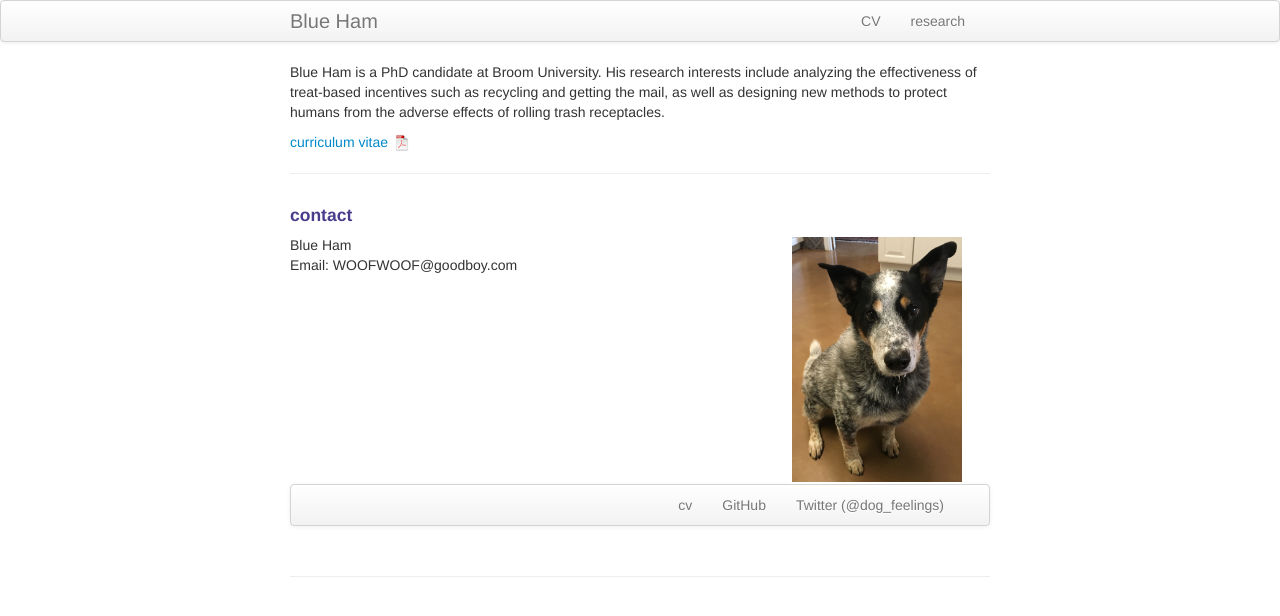
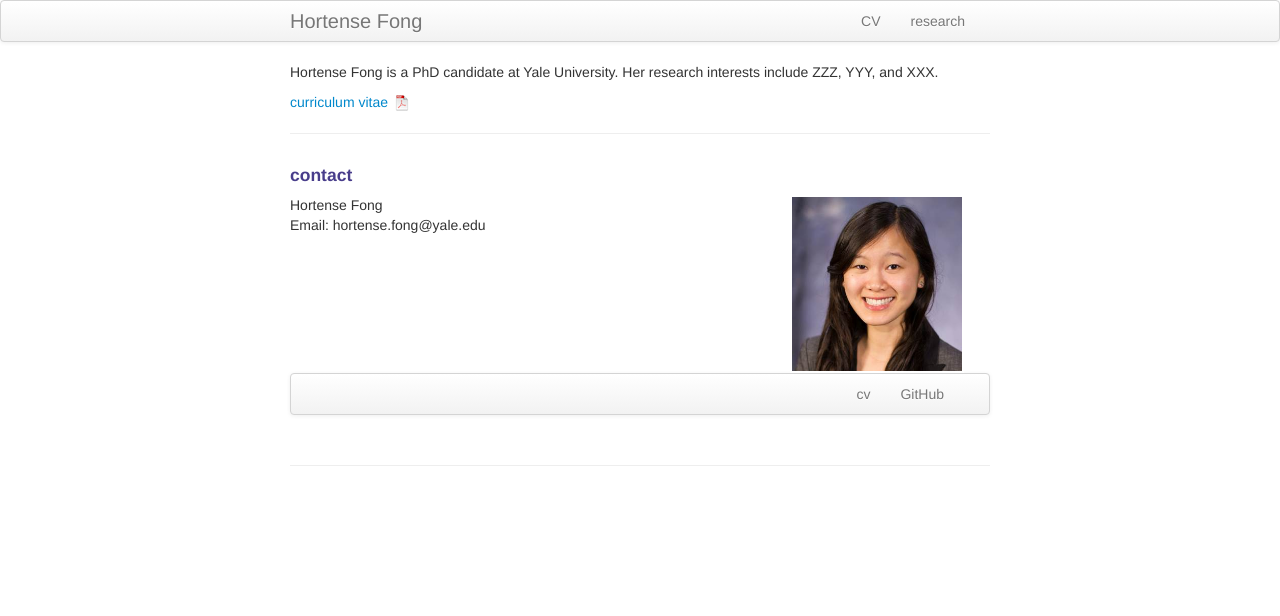
Before and after one commit to hortensefong/hortensefong.github.io, a Jekyll site: the page built from index.md, in a window 1280 px wide. Shown: the top 616 px of the page. Built offline with Jekyll 4.4.1, drawn with Linux system fonts in a browser that asks for light colours.

Commit message:
update my website

```diff
--- a/_config.yml
+++ b/_config.yml
@@ -8,14 +8,13 @@ highlighter: rouge
 # Themes are encouraged to use these universal variables
 # so be sure to set them if your theme uses them.
 #
-title : Blue Ham
+title : Hortense Fong
 author :
-  name : Marisa Carlos
-  email : mbc96@cornell.edu
-  github : mbcarlos
-  twitter : MarisaBriCarlos
+  name : Hortense Fong
+  email : hortense.fong@yale.edu
+  github : hortensefong
 
-production_url : http://marisabriana.github.io
+production_url : http://hortensefong.github.io
 
 # Tell Github to use the kramdown markdown interpreter
 # (see https://help.github.com/articles/migrating-your-pages-site-from-maruku)
--- a/index.md
+++ b/index.md
@@ -1,11 +1,11 @@
 ---
 layout: frontpage
-title: Blue Ham
-description: Blue Ham is a PhD candidate at Broom University.
-keywords: Blue, Ham, treats, recycling, mail, being a good boy
+title: Hortense Fong
+description: Hortense Fong is a PhD candidate at Yale University.
+keywords: Hortense, Fong, research, quantitative marketing
 ---
 
-Blue Ham is a PhD candidate at Broom University. His research interests include analyzing the effectiveness of treat-based incentives such as recycling and getting the mail, as well as designing new methods to protect humans from the adverse effects of rolling trash receptacles.
+Hortense Fong is a PhD candidate at Yale University. Her research interests include ZZZ, YYY, and XXX.
 
 [curriculum vitae ![CV as pdf]({{ BASE_PATH }}/pages/icons16/pdf-icon.png)]({{ BASE_PATH }}/assets/CV.pdf)<br/>
 
@@ -18,14 +18,14 @@ Blue Ham is a PhD candidate at Broom University. His research interests include
 
     <div class="row-fluid">
         <div class="span5">
-            Blue Ham<br/>
-            Email: WOOFWOOF@goodboy.com<br/>
+            Hortense Fong<br/>
+            Email: hortense.fong@yale.edu<br/>
         </div>
 
         <div class="span2">
         <a href="../assets/headshot.jpg">
             <img src="../assets/headshot.jpg"
-                  title="Blue Ham" alt="Blue Ham"/></a>
+                  title="Hortense Fong" alt="Hortense Fong"/></a>
         </div>
     </div>
 </div>
@@ -34,8 +34,7 @@ Blue Ham is a PhD candidate at Broom University. His research interests include
   <div class="navbar-inner">
       <ul class="nav">
           <li><a href="{{ BASE_PATH }}/assets/CV.pdf">cv</a></li>
-          <li><a href="https://github.com/mbcarlos">GitHub</a></li>
-          <li><a href="https://twitter.com/dog_feelings">Twitter (@dog_feelings)</a></li>
+          <li><a href="https://github.com/hortensefong">GitHub</a></li>
       </ul>
   </div>
 </div>
```
Also changed, not shown: 404.md (+2 -2 lines), assets/headshot.jpg.
